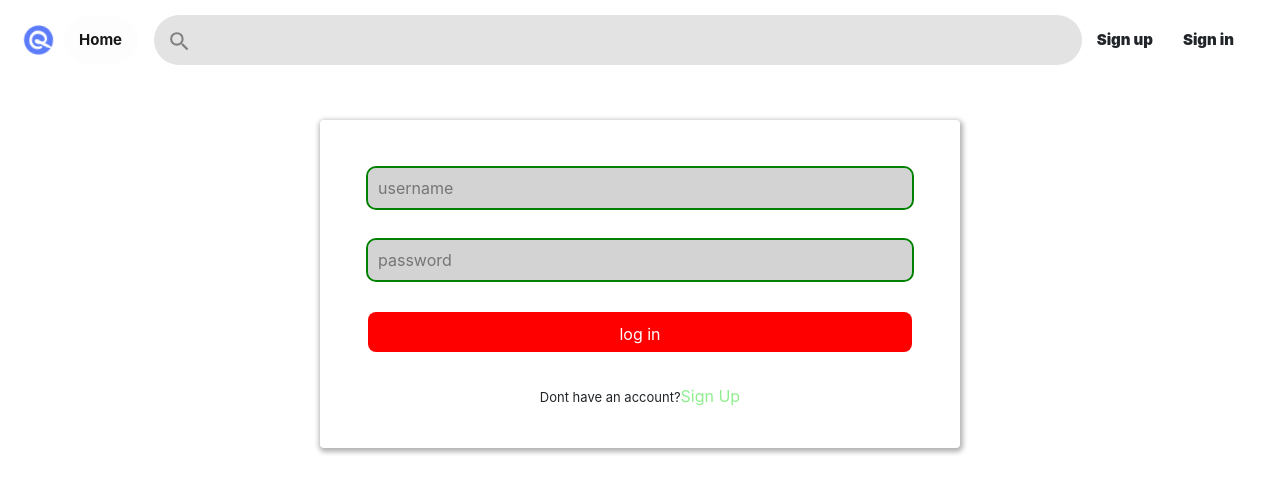
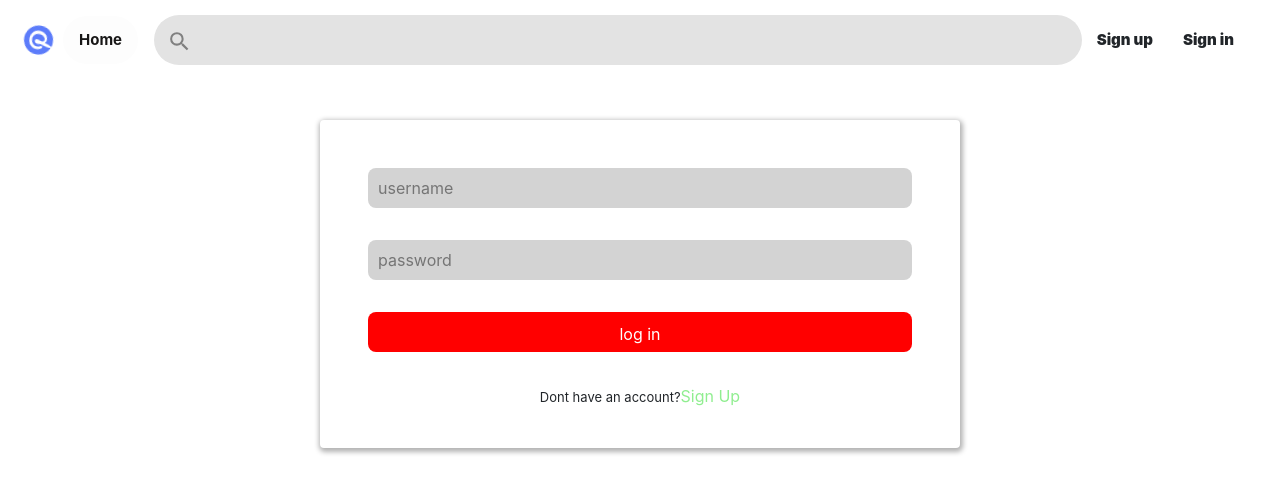
Before and after one commit to kataya1/Pinterest, a React (Create React App) app in the folder frontend/pintrest/: page /login in a window 1280 px wide. Shown: the top 492 px of the page. Built offline with nearby package versions, Linux system fonts and the light colour scheme.

Commit message:
login outline

```diff
--- a/frontend/pintrest/src/components/Authentication/Login/Login.jsx
+++ b/frontend/pintrest/src/components/Authentication/Login/Login.jsx
@@ -79,6 +79,7 @@ export default function Signin() {
                         onChange={(e) => setUsername(e.target.value)}
                         value={username}
                         autoComplete="username"
+                        style={{ outline: 0}}
                     />
                     <input
                         type="password"
@@ -88,6 +89,7 @@ export default function Signin() {
                         onChange={(e) => setPassword(e.target.value)}
                         value={password}
                         autoComplete="current-password"
+                        style={{ outline : 0}}
                     />
 
                     <button type="submit">
```
